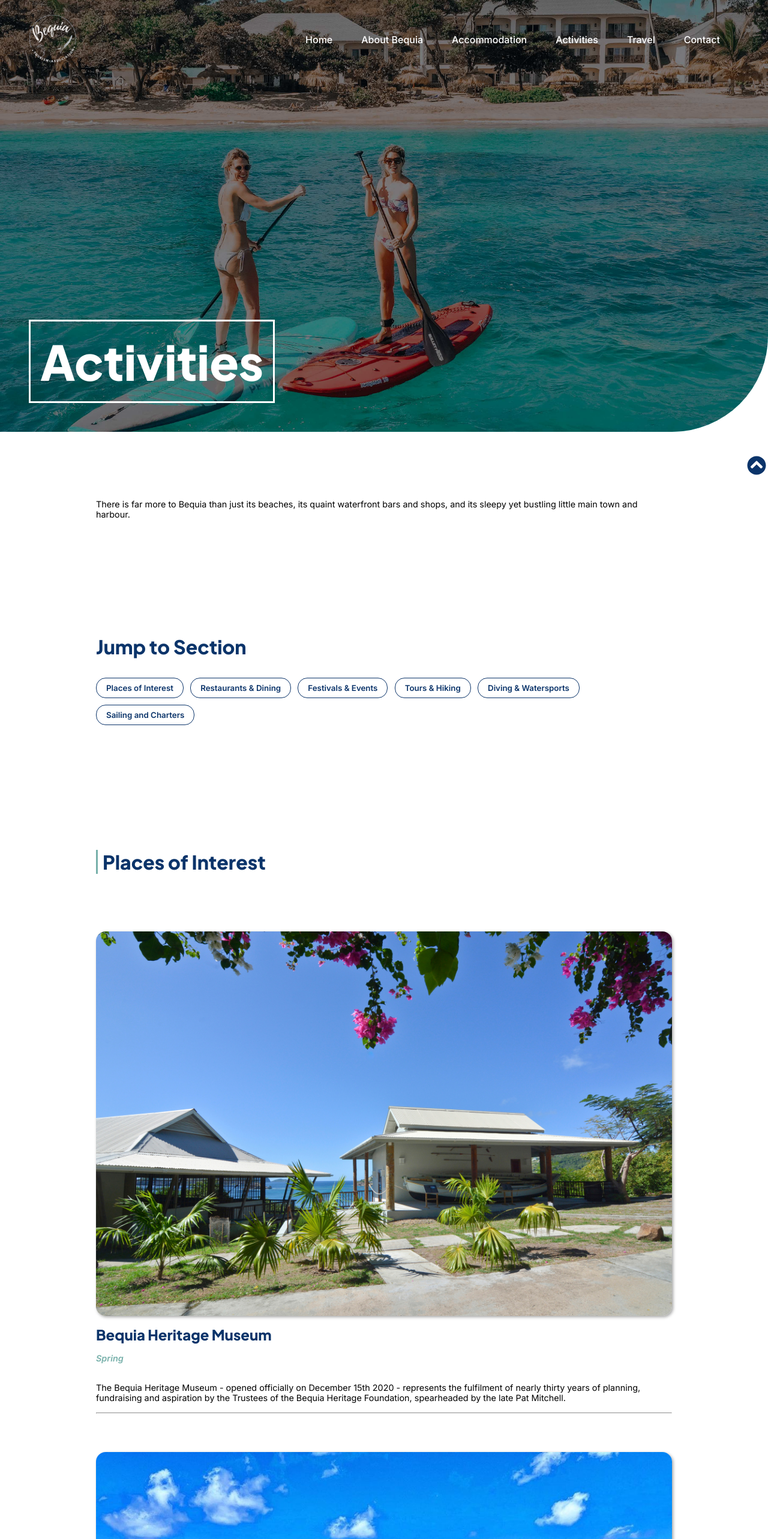
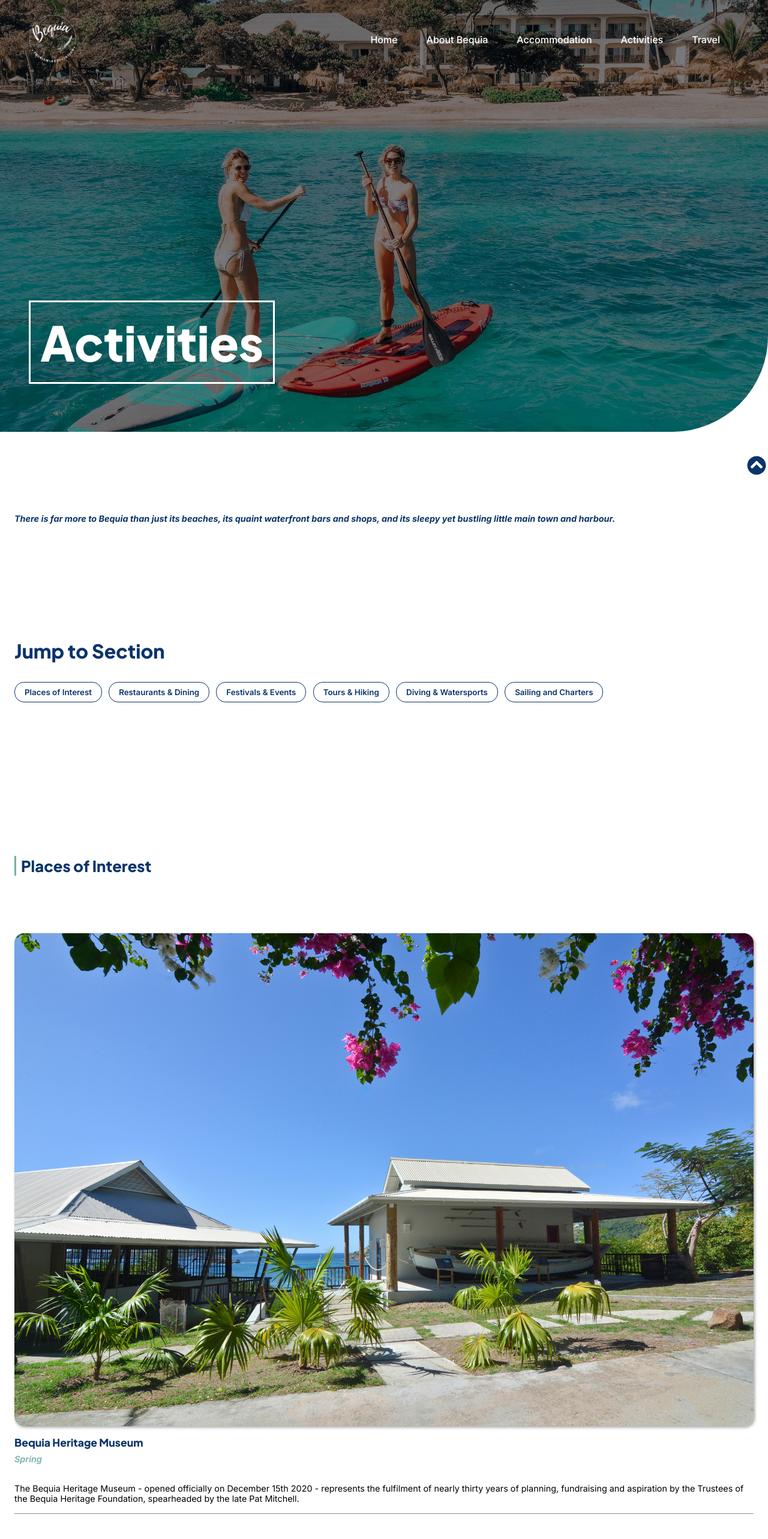
Before and after one commit to Sariah-dotcom/bequia-tourism, a React (Vite) app: page /activities in a window 1280 px wide. Shown: the top 2566 px of the page at 60% size. Built offline with nearby package versions, Linux system fonts and the light colour scheme.

Commit message:
font changes

```diff
--- a/src/App.css
+++ b/src/App.css
@@ -1,3 +1,4 @@
+/* GENERAL STYLING */
 * {
   margin: 0;
   box-sizing: border-box;
@@ -25,35 +26,12 @@ p {
   font-size: 0.9rem;
 }
 
-.page-section {
-  display: flex;
-  flex-direction: column;
-  overflow-x: hidden;
-  padding: 1.5rem;
-  margin-bottom: 3rem ;
-}
-
-.section-title {
-  color: #0B346A;
-  border-left: 3px solid #77B0AA;
-  margin-bottom: 2rem;
-  padding-left: 0.5rem;
-}
-
-/* Header */
+/* HEADER AND FOOTER*/
 nav {
   position: fixed;
   width: 100vw;
   z-index: 10;
   padding: 0.7rem 1rem;
-}
-
-.scroll{
-  background-color: #0B346A;
-  padding: 0.7rem 1.3rem ;
-  border-radius: 3rem;
-  box-shadow: 2px 2px 10px #0000007a;
-  transition: background-color 0.5s ease, border-radius 0.5s ease, box-shadow 0.3s ease;
 }
 
 .nav-content {
@@ -63,11 +41,28 @@ nav {
   transition: background-color 0.5s ease, border-radius 0.5s ease, box-shadow 0.3s ease;
 }
 
+/* Add styles to floating nav bar */
+.scroll {
+  background-color: #0B346A;
+  padding: 0.7rem 1.3rem ;
+  border-radius: 3rem;
+  box-shadow: 2px 2px 10px #0000007a;
+  transition: background-color 0.5s ease, border-radius 0.5s ease, box-shadow 0.3s ease;
+}
+
+.header-link {
+  font-family: 'Inter', sans-serif;
+  text-decoration: none;
+  font-size: 1rem;
+  color: #FFF;
+}
+
 .logo {
   height: 4rem;
   width: 4rem;
 }
 
+/* Mobile menu links */
 .menu-items {
   background-color: #0B346A;
   display: flex;
@@ -97,7 +92,58 @@ nav {
   display: none;
 }
 
-/* Hero */
+/* Footer Styles */
+footer, .footer-top, .footer-links div {
+  display: flex;
+  flex-direction: column;
+  align-items: center;
+}
+
+footer {
+  color: #FFF;
+  background-color: #0B346A;
+  gap: 3rem;
+  padding: 2rem;
+}
+
+.footer-top{
+  justify-content: space-between;
+  width: 100%;
+  gap: 0.5rem;
+}
+
+.footer-links, hr {
+  width: 100%;
+}
+
+.footer-links div {
+  gap: 1rem;
+  width: 100%;
+}
+
+.footer-top h2 {
+  font-size: 1rem;
+  font-weight: 600;
+}
+
+.footer-link {
+  color: #FFF;
+  text-decoration: none;
+  font-family: 'Inter', sans-serif;
+  font-size: 0.8rem;
+}
+
+.footer-link:hover, .header-link:hover {
+  color: #77B0AA;
+}
+
+.copyright {
+  width: 100%;
+  text-align: center;
+}
+
+
+/* HERO - HOME PAGE */
 #hero, #video, #page-hero{
   position: relative;
   width: 100%;
@@ -111,7 +157,6 @@ nav {
 #page-hero {
   min-height: 90vh;
   border-bottom-right-radius: 10rem;
-
 }
 
 #video {
@@ -153,7 +198,8 @@ nav {
 
 .page-hero-text {
   padding: 1rem;
-  font-size: 1.2rem;
+  font-size: 1.1rem;
+  margin-bottom: 5rem;
 }
 
 /* Welcome */
@@ -231,85 +277,6 @@ nav {
   width: 3rem;
 }
 
-/* Footer */
-footer {
-  display: flex;
-  flex-direction: column;
-  align-items: center;
-  gap: 3rem;
-  color: #FFF;
-  background-color: #0B346A;
-  padding: 2rem;
-}
-
-.footer-top{
-  display: flex;
-  flex-direction: column;
-  justify-content: space-between;
-  width: 100%;
-  align-items: center;
-  gap: 0.5rem;
-}
-
-.footer-links, hr {
-  width: 100%;
-}
-
-
-.footer-links div {
-  display: flex;
-  flex-direction: column;
-  align-items: center;
-  gap: 1rem;
-  width: 100%;
-}
-
-
-.footer-top h2 {
-  font-size: 1rem;
-  font-weight: 600;
-}
-
-.footer-link, .header-link {
-  color: #FFF;
-  text-decoration: none;
-  font-family: 'Inter', sans-serif;
-  font-size: 0.8rem;
-}
-
-.footer-link:hover, .header-link:hover {
-  color: #77B0AA;
-}
-
-.copyright {
-  width: 100%;
-  text-align: center;
-}
-
-.accordian-header {
-  display: flex;
-  align-items: center;
-  justify-content: space-between;
-  border-bottom: 1px solid #0000002a;
-  padding: 1rem 1rem;
-}
-
-.accordian-header h3 {
-  color: #0B346A;
-}
-
-.accordian-text {
-  padding: 1rem 1rem 0rem 1rem;
-  max-height: 0;
-  opacity: 0;
-  overflow: hidden;
-  transition: max-height 0.3s ease, opacity 0.5s ease;
-}
-
-.accordian-text.visible{
-  max-height: 500px; /* Adjust based on expected content height */
-  opacity: 1;
-}
 
 .email-contact {
   display: flex;
@@ -334,12 +301,6 @@ footer {
 
 .email-contact a:hover {
   color: #77B0AA;
-}
-
-.page-section h3 {
-  margin-bottom: 1rem;
-  color: #062349;
-  font-size: 1.3rem;
 }
 
 ul {
@@ -417,6 +378,10 @@ ul li a:hover {
     width: 5rem;
   }
 
+  .section-title {
+    font-size: 2rem;
+  }
+
   #hamburger-menu {
     display: none;
   }
--- a/src/components/Header.jsx
+++ b/src/components/Header.jsx
@@ -46,8 +46,7 @@ export default function Header() {
             <Link to='/about-bequia'  className='header-link'>About Bequia</Link>
             <Link to='/accommodations'  className='header-link'>Accommodation</Link>
             <Link to='/activities'  className='header-link'>Activities</Link>
-            <Link to='/'  className='header-link'>Travel</Link>
-            <Link to='/'  className='header-link'>Contact</Link>
+            <Link to='/travel'  className='header-link'>Travel</Link>
           </div>
           <IoMenu style={{ color:'FFFFFF', fontSize:'2rem'}} onClick={showMenu}  id='hamburger-menu' />
         </div>
@@ -61,7 +60,6 @@ export default function Header() {
           <Link to='/accommodations'  className='header-link' onClick={showMenu} >Accommodation</Link>
           <Link to='/activities'  className='header-link'  onClick={showMenu}>Activities</Link>
           <Link to='/travel'  className='header-link' onClick={showMenu}>Travel</Link>
-          <Link to='/contact'  className='header-link' onClick={showMenu}>Contact</Link>
         </div>
 
 
--- a/src/components/pages.css
+++ b/src/components/pages.css
@@ -1,10 +1,59 @@
+.page-section {
+    display: flex;
+    flex-direction: column;
+    overflow-x: hidden;
+    padding: 1.5rem;
+    margin-bottom: 3rem ;
+}
 
 .page-section h3 {
     color: #0B346A;
-    font-size: 1.5rem;
+    font-size: 1.1rem;
+    margin-bottom: 0.5rem;
 }
 
-/* Activities Page */
+.section-title {
+    color: #0B346A;
+    border-left: 3px solid #77B0AA;
+    margin-bottom: 2rem;
+    padding-left: 0.5rem;
+    font-size: 1.6rem;
+}
+
+.opening-paragraph {
+    font-weight: 700;
+    font-style: italic;
+    color: #0B346A;
+}
+
+/* ABOUT PAGE */
+.accordian-header {
+    display: flex;
+    align-items: center;
+    justify-content: space-between;
+    border-bottom: 1px solid #0000002a;
+    padding: 1rem 1rem;
+  }
+
+  .accordian-header h3 {
+    color: #0B346A;
+  }
+
+  .accordian-text {
+    padding: 1rem 1rem 1.2rem 1rem;
+    max-height: 0;
+    opacity: 0;
+    overflow: hidden;
+    transition: max-height 0.3s ease, opacity 0.5s ease;
+  }
+
+  .accordian-text.visible{
+    max-height: 500px; /* Adjust based on expected content height */
+    opacity: 1;
+  }
+
+
+/* ACTIVITIES PAGE */
 .activity-section,
 .activity-details {
     display: flex;
--- a/src/pages/About.jsx
+++ b/src/pages/About.jsx
@@ -16,10 +16,6 @@ export default function About() {
             anywhere else in the Caribbean. With fewer than six thousand inhabitants, it
             feels like home from the moment you arrive; friendliness is the watchword,
             and the pace is relaxed and easy-going.
-            <br /><br />
-            Choose a holiday of total beach relaxation or exhilarating sailing and diving in some of the most beautiful waters in the world. Get to know the island on foot, or hire a car and discover so much more than just the golden beaches; take day or overnight trips to neighbouring isles or simply fill up another perfect day doing what is increasingly necessary to unwind - nothing!
-
-            <br /><br />Your choice of holiday home could be a luxury hilltop villa, air-conditioned self-catering apartment or first class small hotel, a friendly beachfront guesthouse or a privately chartered yacht swaying quietly at anchor off a deserted beach.
         </p>
       </div>
 
@@ -48,7 +44,7 @@ export default function About() {
                     US$1 to EC$2.67. Most businesses and taxis will accept US$ (normally at EC$2.60), and you may find
                     small denomination US$ notes useful. US$ rather than sterling travellers cheques are recommended.
                     Credit cards are widely accepted at hotels, restaurants and boutiques, but smaller businesses may
-                    ask for EC$ or US$ cash. ATM machines are available at both banks on the island.'
+                    ask for EC or US cash. ATM machines are available at both banks on the island.'
            />
 
            <Accordian
--- a/src/pages/Accommodation.jsx
+++ b/src/pages/Accommodation.jsx
@@ -17,10 +17,10 @@ export default function Accommodation() {
 
   return (
     <div>
-      <PageHero imgSrc="/images/villa.jpg" pageTitle="Accommodation" />
+      <PageHero imgSrc="/images/villa.jpg" pageTitle="Accommodations" />
 
       <div className="page-section">
-        <p>
+        <p className="opening-paragraph">
           Bequia offers a wide variety of accommodation to suit all tastes and
           budgets. Luxury villas, luxury beachside hotels, small family-run inns
           and guest houses, self-catering apartments - the big little island has
--- a/src/pages/ActivitiesPage.jsx
+++ b/src/pages/ActivitiesPage.jsx
@@ -38,7 +38,7 @@ export default function ActivitiesPage() {
       <PageHero imgSrc="/images/activities/activities-hero.jpg" pageTitle="Activities"/>
 
       <div className="page-section">
-        <p>There is far more to Bequia than just its beaches,
+        <p className='opening-paragraph'>There is far more to Bequia than just its beaches,
           its quaint waterfront bars and shops, and its sleepy yet bustling little main town and harbour.
         </p>
 
--- a/src/pages/Home.jsx
+++ b/src/pages/Home.jsx
@@ -4,6 +4,7 @@ import Welcome from '../components/Welcome.jsx'
 import Travel from '../components/Travel.jsx'
 import Activities from '../components/Activities.jsx'
 import Video from '../components/Video.jsx'
+import '../components/pages.css'
 
 export default function Home() {
   return (
--- a/src/pages/TravelPage.jsx
+++ b/src/pages/TravelPage.jsx
@@ -9,6 +9,7 @@ export default function TravelPage() {
 
       <div className="page-section">
         <SectionTitle title='Getting to Bequia' />
+
         <h3>Direct Flights to Argyle International</h3>
         <p>
             The following international airlines now fly direct into Argyle International Airport (AIA) in St. Vincent: <br /> <br />
```
